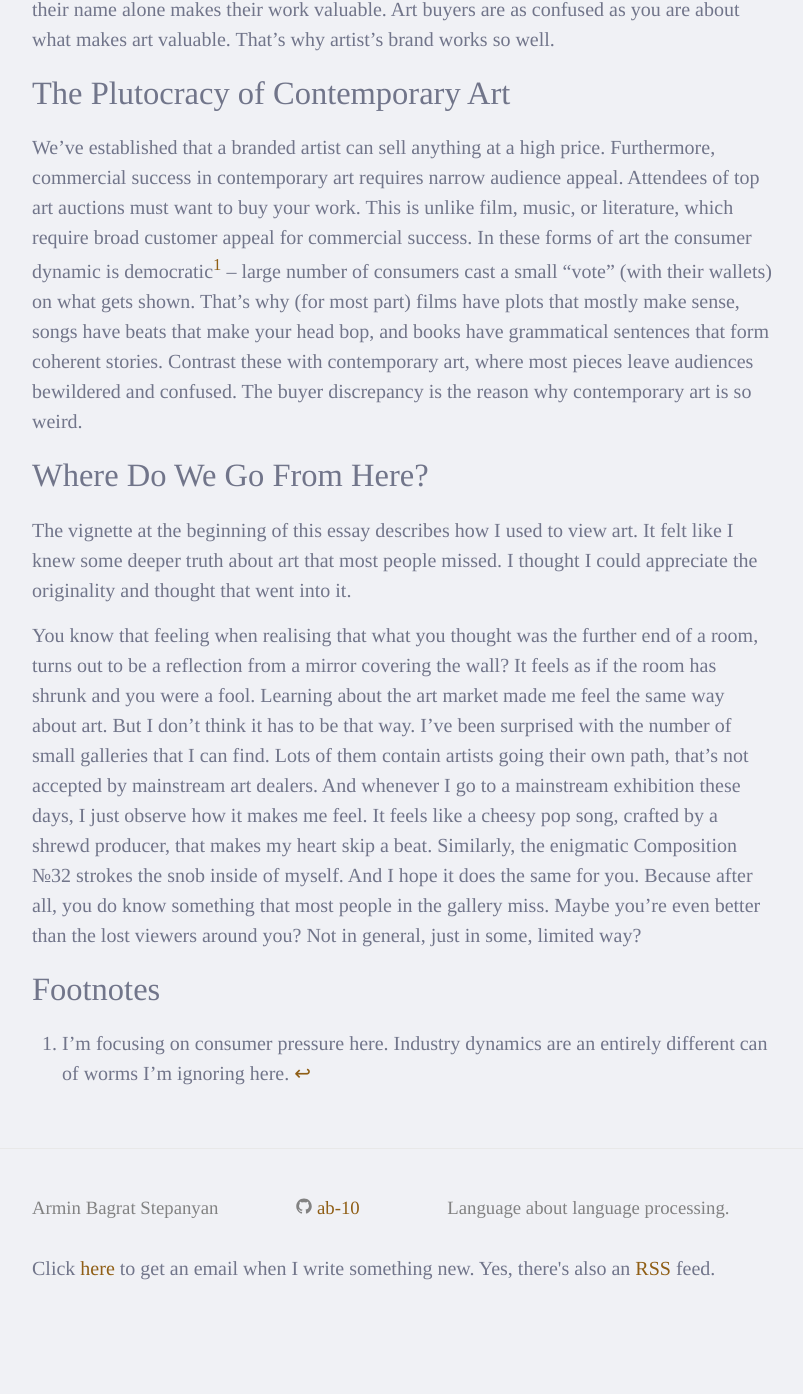
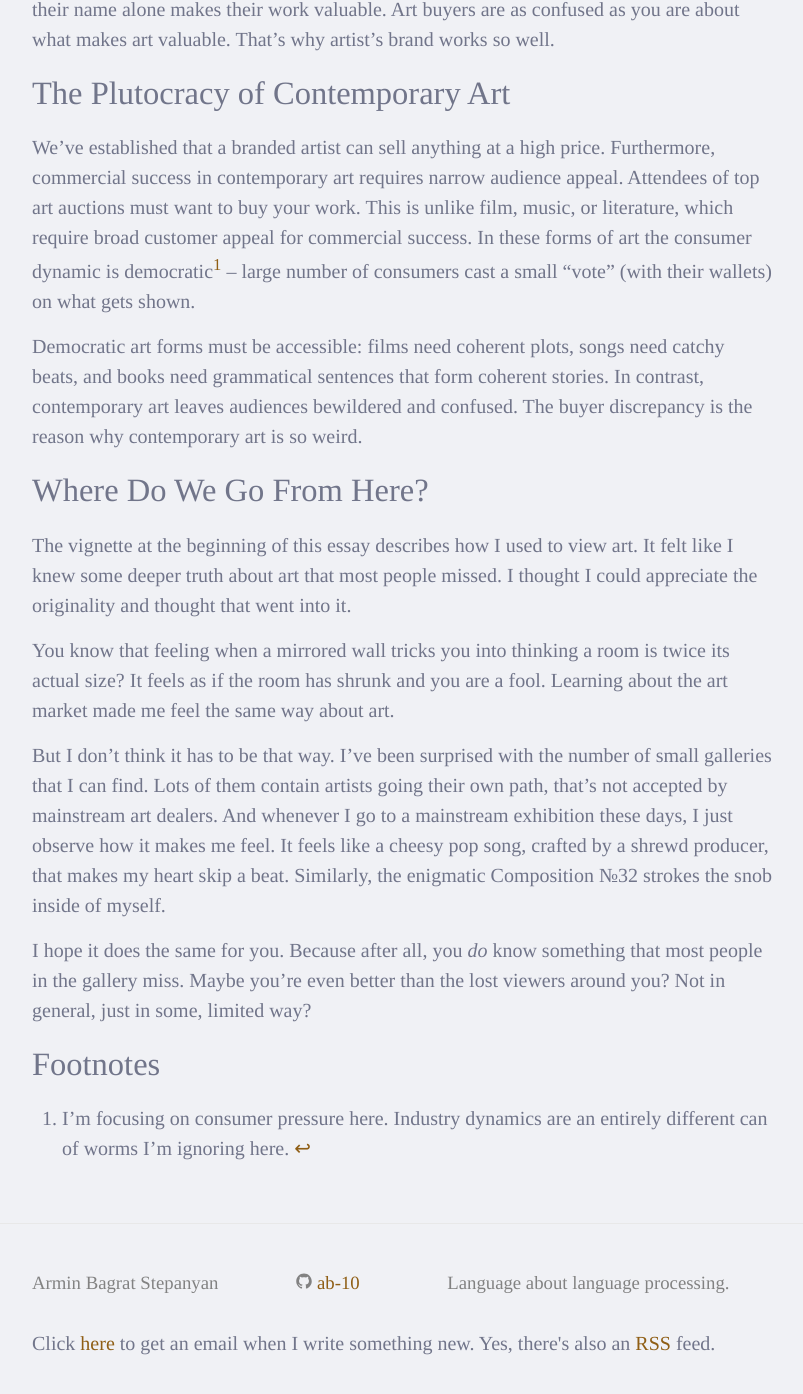
Before and after one commit to ab-10/ab-10.github.io, a Jekyll site: the page built from _posts/2025-05-08-modern.md, in a window 1280 px wide and 1400 px high, scrolled down 3523 px. Shown: the top 1394 px of the window, without its empty margins (238-1041 px from the left). Built offline with Jekyll 4.4.1, drawn with Linux system fonts in a browser that asks for light colours; before the commit the page ends 4851 px from its top, so only the background shows below that; some of the changed text lies outside the part shown.

Commit message:
Improve readability of modern

```diff
--- a/_posts/2025-05-08-modern.md
+++ b/_posts/2025-05-08-modern.md
@@ -83,8 +84,6 @@ _Stalin (Comic Relief)_ by Damian Hirst (2007)
 
 _From the [$12 Million Stuffed Shark](https://www.goodreads.com/book/show/3717320-the-12-million-stuffed-shark) by Don Thompson._
 
-
-
 Contemporary art is confusing.
 You see a painting that's entirely white.
 It's worth somewhere in the range between twenty dollars and seven million.
@@ -105,8 +104,9 @@ Furthermore, commercial success in contemporary art requires narrow audience app
 Attendees of top art auctions must want to buy your work.
 This is unlike film, music, or literature, which require broad customer appeal for commercial success.
 In these forms of art the consumer dynamic is democratic[^1] -- large number of consumers cast a small "vote" (with their wallets) on what gets shown.
-That's why (for most part) films have plots that mostly make sense, songs have beats that make your head bop, and books have grammatical sentences that form coherent stories.
-Contrast these with contemporary art, where most pieces leave audiences bewildered and confused.
+
+Democratic art forms must be accessible: films need coherent plots, songs need catchy beats, and books need grammatical sentences that form coherent stories.
+In contrast, contemporary art leaves audiences bewildered and confused.
 The buyer discrepancy is the reason why contemporary art is so weird.
 
 ## Where Do We Go From Here?
@@ -115,17 +115,19 @@ The vignette at the beginning of this essay describes how I used to view art.
 It felt like I knew some deeper truth about art that most people missed.
 I thought I could appreciate the originality and thought that went into it.
 
-You know that feeling when realising that what you thought was the further end of a room, turns out to be a reflection from a mirror covering the wall?
-It feels as if the room has shrunk and you were a fool.
+You know that feeling when a mirrored wall tricks you into thinking a room is twice its actual size?
+It feels as if the room has shrunk and you are a fool.
 Learning about the art market made me feel the same way about art.
+
 But I don't think it has to be that way.
 I've been surprised with the number of small galleries that I can find.
 Lots of them contain artists going their own path, that's not accepted by mainstream art dealers.
 And whenever I go to a mainstream exhibition these days, I just observe how it makes me feel.
 It feels like a cheesy pop song, crafted by a shrewd producer, that makes my heart skip a beat.
 Similarly, the enigmatic Composition №32 strokes the snob inside of myself.
-And I hope it does the same for you.
-Because after all, you do know something that most people in the gallery miss.
+
+I hope it does the same for you.
+Because after all, you _do_ know something that most people in the gallery miss.
 Maybe you're even better than the lost viewers around you?
 Not in general, just in some, limited way?
 
```
Also changed, not shown: other parts of _posts/2025-05-08-modern.md (+4 -3 lines).
